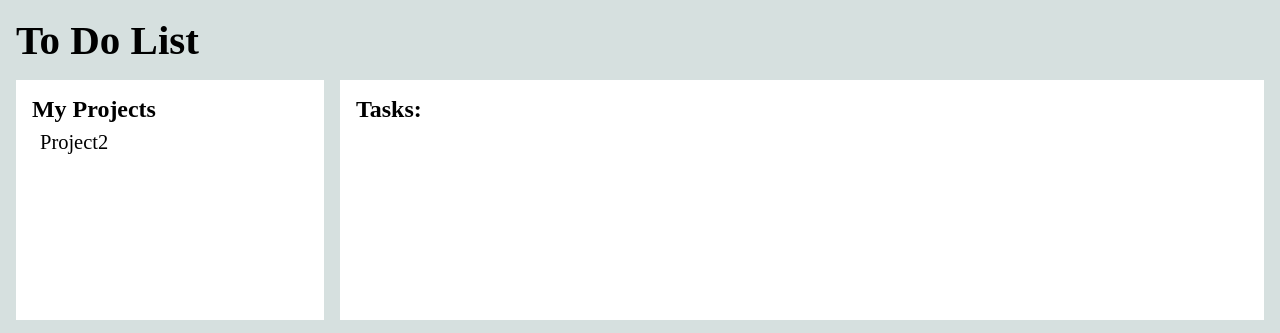
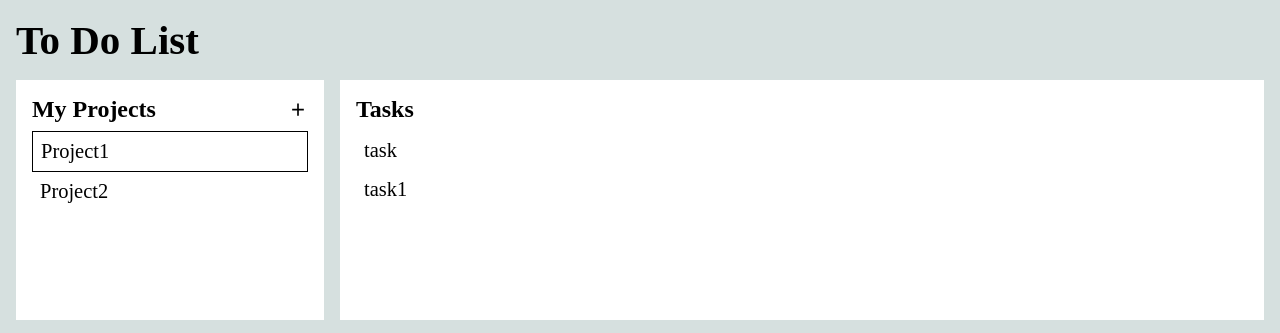
Before and after one commit to proffery/odin-todo-list, a website built with webpack: page index.html in a window 1280 px wide. Shown: the top 333 px of the page. Built offline with nearby package versions, Linux system fonts and the light colour scheme.

Commit message:
render tasks

```diff
--- a/index.html
+++ b/index.html
@@ -12,10 +12,12 @@
             <h1>To Do List</h1>
         </div>
         <div class="projects">
-            <h3>My Projects</h3>
+            <h3 class="project-header">My Projects
+                <img class="add-button" src="/image/plus.svg" alt="Add project">
+            </h3>
         </div>
         <div class="tasks">
-            <h3>Tasks:</h3>
+            <h3 class="tasks-header">Tasks</h3>
         </div>
     </div>
     <div class="footer"><p>
--- a/src/index.js
+++ b/src/index.js
@@ -7,6 +7,7 @@ import {render} from './render.js';
 const task1 = new Task('task', 'descr', '06/16/87', 'medium', 'notes', true);
 const task2 = new Task('task2', 'descr', '106/16/87', 'ddd', 'notes', false);
 const project = new Project('Project1');
+const project2 = new Project('Project2');
 project.addTask(task1);
 project.addTask(task2);
 //console.log(task);
@@ -20,9 +21,10 @@ console.log(project.task(1));
 
 console.log(project.tasks);
 
-project.name = 'Project2';
+// project.name = 'Project2';
 console.log(project.name);
 toDoList.addToList(project);
+toDoList.addToList(project2);
 console.log(toDoList.getList()[0]);
 
 render.projects();
--- a/src/render.js
+++ b/src/render.js
@@ -1,6 +1,9 @@
+import addIcon from './img/plus.svg';
 import {toDoList} from './toDoList.js';
+import Task from './task.js'
+import Project from './project.js';
 const progectsContainer = document.querySelector('.projects');
-const tasks = document.querySelector('.tasks');
+const tasksContainer = document.querySelector('.tasks');
 
 const render = (() => {
     function projects() {
@@ -8,16 +11,51 @@ const render = (() => {
             const projectContainer = document.createElement('div');
             projectContainer.classList.add(`project`);
             projectContainer.textContent = (`${toDoList.getList()[i].name}`);
-            projectContainer.setAttribute('value', `${i}`)
+            projectContainer.setAttribute('value', `${i}`);
+            projectContainer.setAttribute('tabindex', `0`);
             progectsContainer.appendChild(projectContainer);
+        }
+        if (!isProjectsEmpty()) {
+            const allProjects = document.querySelectorAll('.project');
+            allProjects[0].focus();
+            renderTasks(indexFocusedElement());
+            allProjects.forEach(project => project.addEventListener('click', onChangeFocus));
         }
     }
 
-    function tasks() {
-
+    function renderTasks(projectIndex) {
+        for (let i = 0; i < toDoList.getList()[projectIndex].tasks.length; i++) {
+            const taskContainer = document.createElement('div');
+            taskContainer.classList.add('task');
+            taskContainer.textContent = (`${toDoList.getList()[projectIndex].tasks[i].title}`);
+            taskContainer.setAttribute('value', `${i}`);
+            taskContainer.setAttribute('tabindex', `0`);
+            tasksContainer.appendChild(taskContainer);
+        }
+    }
+    function isProjectsEmpty() {
+        if (toDoList.getList().length == 0) {
+            return true;
+        }
+        else {
+            return false;
+        }
     }
 
-    return {projects, tasks}
+    function indexFocusedElement() {
+        if (!isProjectsEmpty()) {
+            const selected = document.activeElement;
+            // console.log(selected.getAttribute('value'));
+            return selected.getAttribute('value');
+        }
+    }
+
+    function onChangeFocus(e) {
+        console.log(e.target.getAttribute('value'));
+        renderTasks(e.target.getAttribute('value'));
+    }
+
+    return {projects}
 })();
 
 export {render};
--- a/src/styles/style.css
+++ b/src/styles/style.css
@@ -10,6 +10,7 @@
     margin: 0;
     padding: 0;
     box-sizing: border-box;
+    outline: none           ;
 }
 
 body {
@@ -30,23 +31,42 @@ body {
     grid-row: 1 / 2;
 }
 
-.projects {
-    grid-column: 1 / 2;
-    grid-row: 2 / 3;
+.project-header, .tasks-header {
+    display: flex;
+    align-items: center;
+    justify-content: space-between;
+    margin-bottom: .5rem;
+}
+
+.projects, .tasks {
     background-color: var(--background-color-block);
     padding: 1rem;
 }
 
-.project {
-    padding: .5rem;
+.projects {
+    grid-column: 1 / 2;
+    grid-row: 2 / 3;
 }
 
 .tasks {
     grid-column: 2 / 3;
     grid-row: 2 / 3;
-    background-color: var(--background-color-block);
-    padding: 1rem;
 }
+
+.project, .task {
+    padding: .5rem;
+}
+
+.project:focus, .task:focus {
+    border: 1px solid;
+}
+
+.add-button {
+    width: var(--main-font);
+}
+
+
+
 
 
 .footer {
```
Also changed, not shown: dist/image/plus.svg (added), dist/index.html, dist/main01d5271093b6785a932a.js (deleted), dist/maind5215cf8629906094497.js (added), src/img/plus.svg (added), 2 other files.
